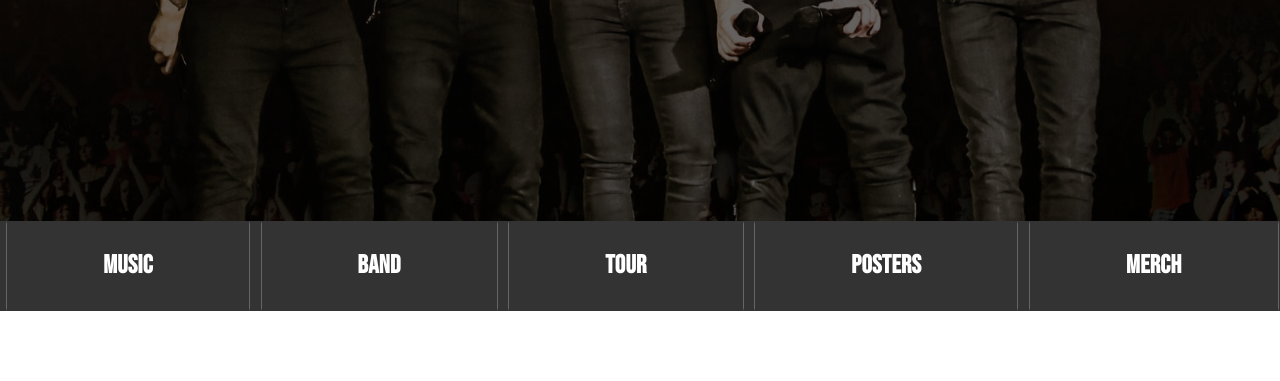
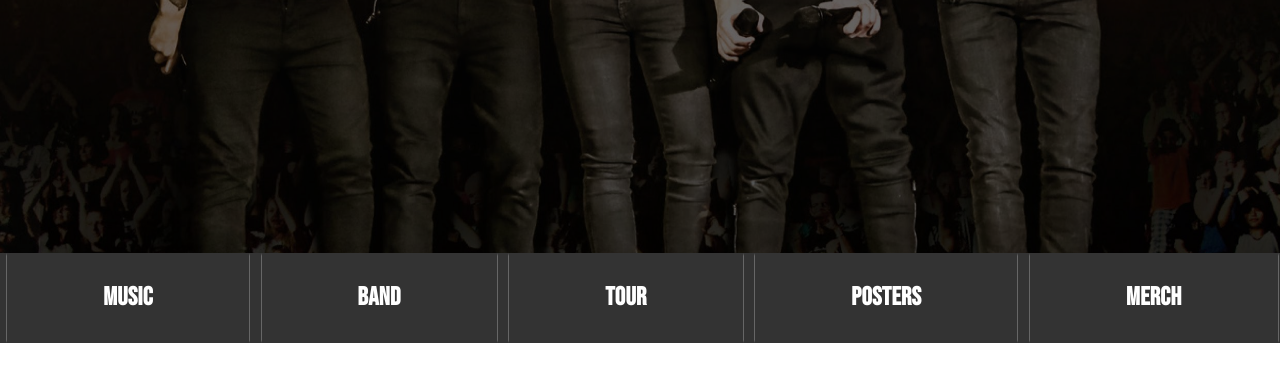
Before and after one commit to navya2006/one-direction, a plain HTML site: page index.html in a window 1280 px wide. Shown: the part 483-864 px from the top of the page. Drawn offline with nearby package versions, Linux system fonts and the light colour scheme; grey boxes are pictures that could not be loaded; a web font is replaced by a local one.

Commit message:
favicon added

```diff
--- a/index.html
+++ b/index.html
@@ -6,6 +6,7 @@
         <link href="https://fonts.googleapis.com/css2?family=Piedra&family=Rowdies:wght@300&display=swap" rel="stylesheet">
 
         <title>One Direction</title>
+        <link rel="icon" href="images/favicon.jpg">
     </head>
 
     <body>
--- a/main.css
+++ b/main.css
@@ -16,7 +16,7 @@ body{
 /*HOME*/
 .home{
     width: 100%;
-    height: 55vw;
+    height: 57.5vw;
     background-color: rgba(0,0,0,0.6);
 }
 
@@ -28,7 +28,7 @@ body{
     background-size: cover;
     background-position: center;
     content: "";
-    height: 55vw;
+    height: 57.5vw;
     width: 100%;
     z-index: -1;
 }
```
Also changed, not shown: images/favicon.jpg (added).
